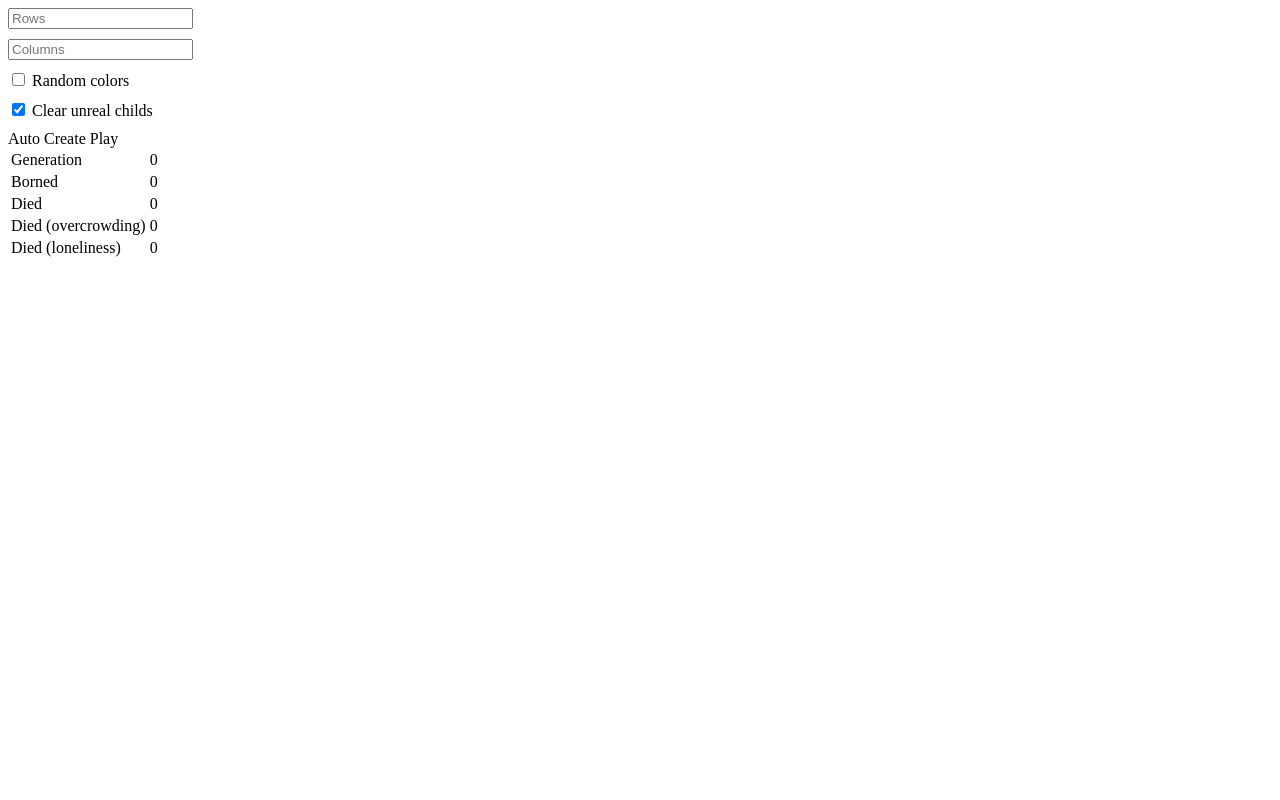
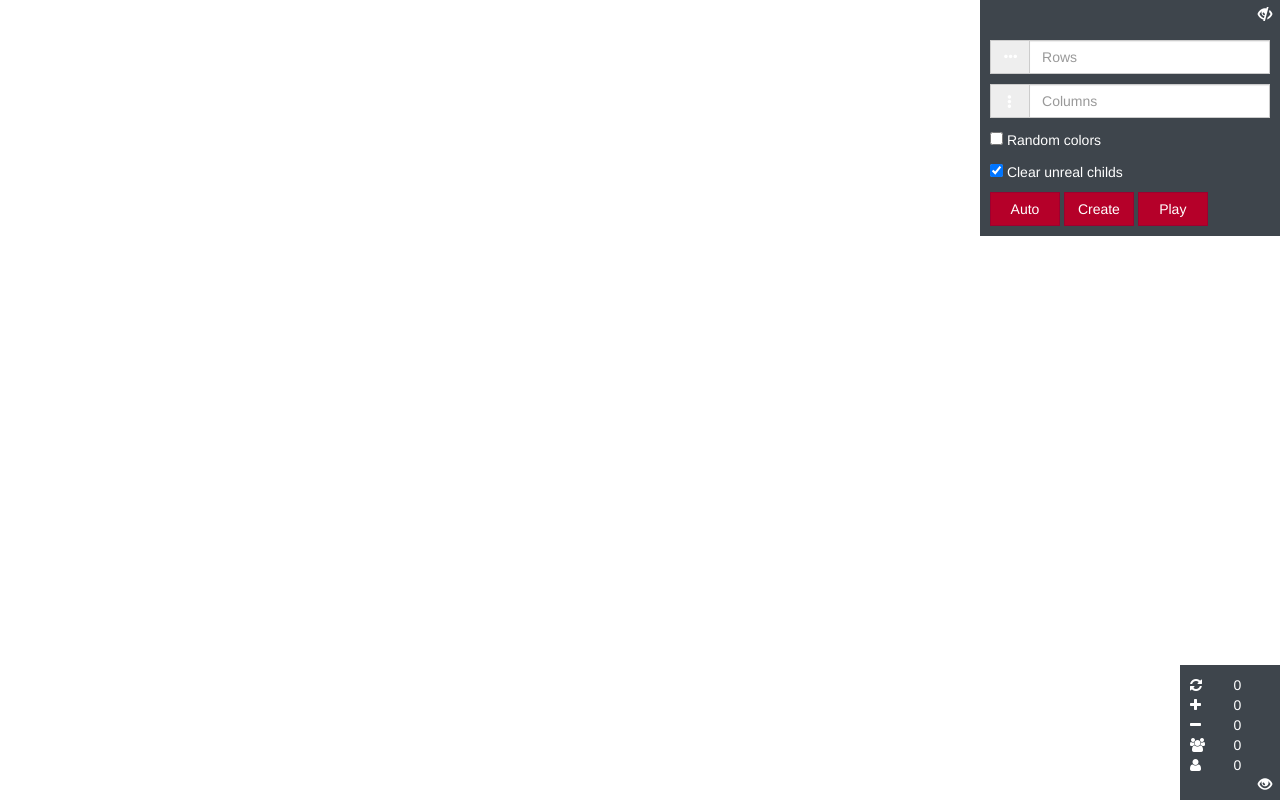
Before and after one commit to Vitaliy-Svinchyak/Life, a plain HTML site: page index.html in a window 1280 px wide. Drawn offline with Linux system fonts and the light colour scheme; the site is published under a folder, as on GitHub Pages, so addresses that start at the root find nothing.

Commit message:
Fix url for github page

```diff
--- a/index.html
+++ b/index.html
@@ -4,10 +4,10 @@
     <title>Life</title>
     <meta charset="utf-8">
     <link rel="shortcut icon" href="lizard.png" type="image/png">
-    <link rel="stylesheet" rel="stylesheet" type="text/css" href="/assets/css/bootstrap.min.css"/>
-    <link rel="stylesheet" rel="stylesheet" type="text/css" href="/assets/css/life.css"/>
-    <link rel="stylesheet" rel="stylesheet" type="text/css" href="/assets/css/font-awesome.min.css"/>
-    <script type="text/javascript" src="/assets/js/life.js"></script>
+    <link rel="stylesheet" rel="stylesheet" type="text/css" href="assets/css/bootstrap.min.css"/>
+    <link rel="stylesheet" rel="stylesheet" type="text/css" href="assets/css/life.css"/>
+    <link rel="stylesheet" rel="stylesheet" type="text/css" href="assets/css/font-awesome.min.css"/>
+    <script type="text/javascript" src="assets/js/life.js"></script>
   </head>
 
   <body>
```
